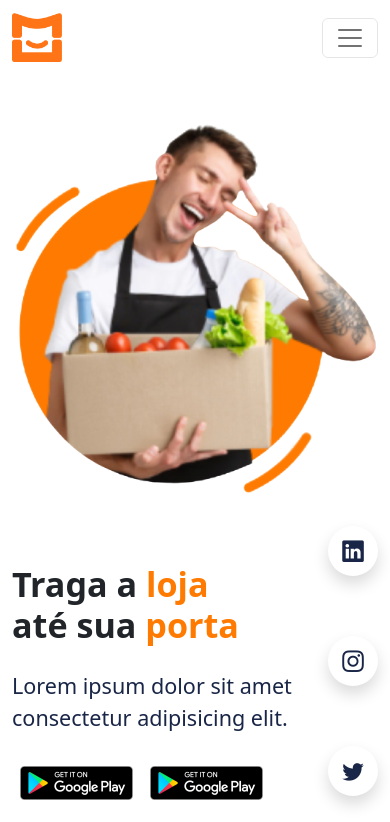
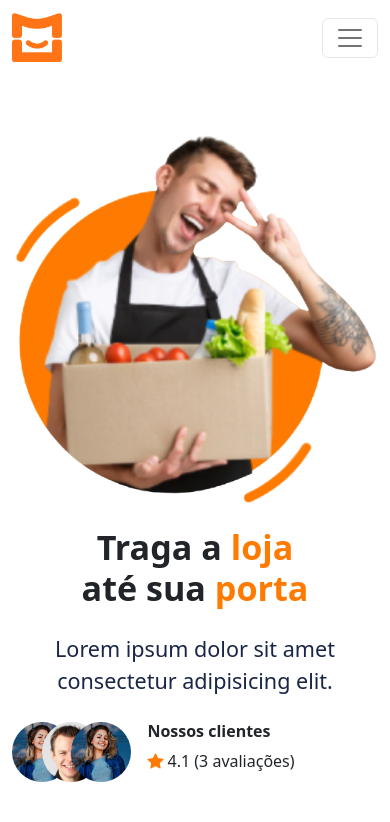
Before and after one commit to dorivaldovalentim/mamadu, a Vue app: page / in a window 390 px wide. Shown: the top 822 px of the page. Built offline with nearby package versions, Linux system fonts and the light colour scheme.

Commit message:
Fiz algumas melhorias de responsividade no Hero

```diff
--- a/src/components/Home/Hero.vue
+++ b/src/components/Home/Hero.vue
@@ -43,19 +43,25 @@ const socialNetworks = [
           />
         </div>
 
-        <div class="col-10 col-md-5 col-lg-5">
-          <h1 class="display-4 fw-bold">
+        <div class="col-12 col-md-5 col-lg-5">
+          <h1 class="text-center text-md-start text-lg-start display-4 fw-bold">
             Traga a <span class="text-secondary">loja</span> <br />
             até sua <span class="text-secondary">porta</span>
           </h1>
 
-          <p class="my-4 fs-4 text-primary">
+          <p
+            class="my-4 fs-4 text-primary text-center text-md-start text-lg-start"
+          >
             Lorem ipsum dolor sit amet consectetur adipisicing elit.
           </p>
 
-          <div class="d-flex">
-            <a href=""><img src="/src/assets/images/google-play.png" alt=""></a>
-            <a href=""><img src="/src/assets/images/google-play.png" alt=""></a>
+          <div class="d-none d-md-flex d-lg-flex">
+            <a href=""
+              ><img src="/src/assets/images/google-play.png" alt=""
+            /></a>
+            <a href=""
+              ><img src="/src/assets/images/google-play.png" alt=""
+            /></a>
           </div>
 
           <div class="customers-pictures d-flex mt-3">
@@ -86,7 +92,7 @@ const socialNetworks = [
 
         <div class="col-2 col-md-2 col-lg-2">
           <ul
-            class="list-unstyled d-flex flex-column align-items-end justify-content-between"
+            class="list-unstyled d-none d-md-flex d-lg-flex flex-column align-items-end justify-content-between"
           >
             <li
               v-for="(item, index) in socialNetworks"
```
